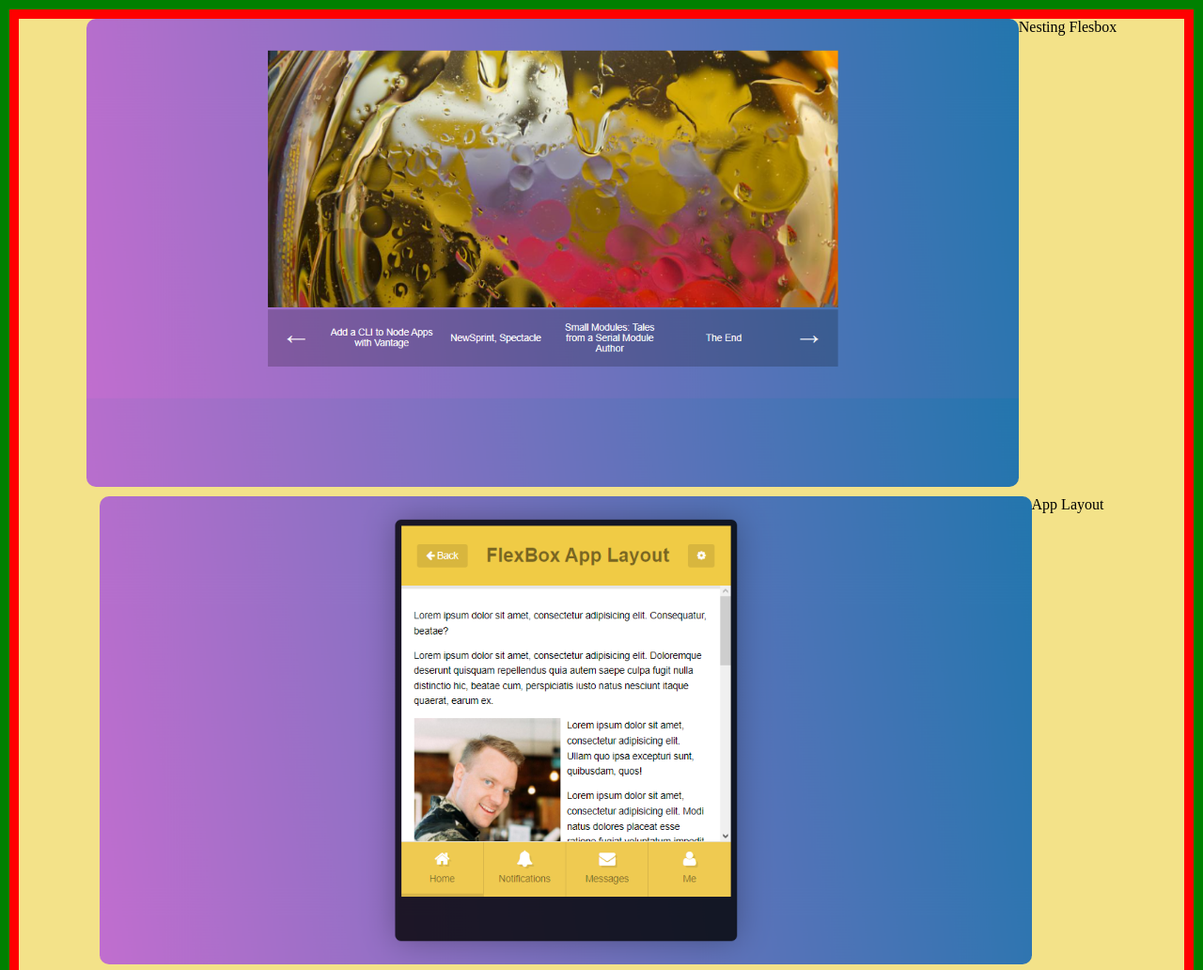
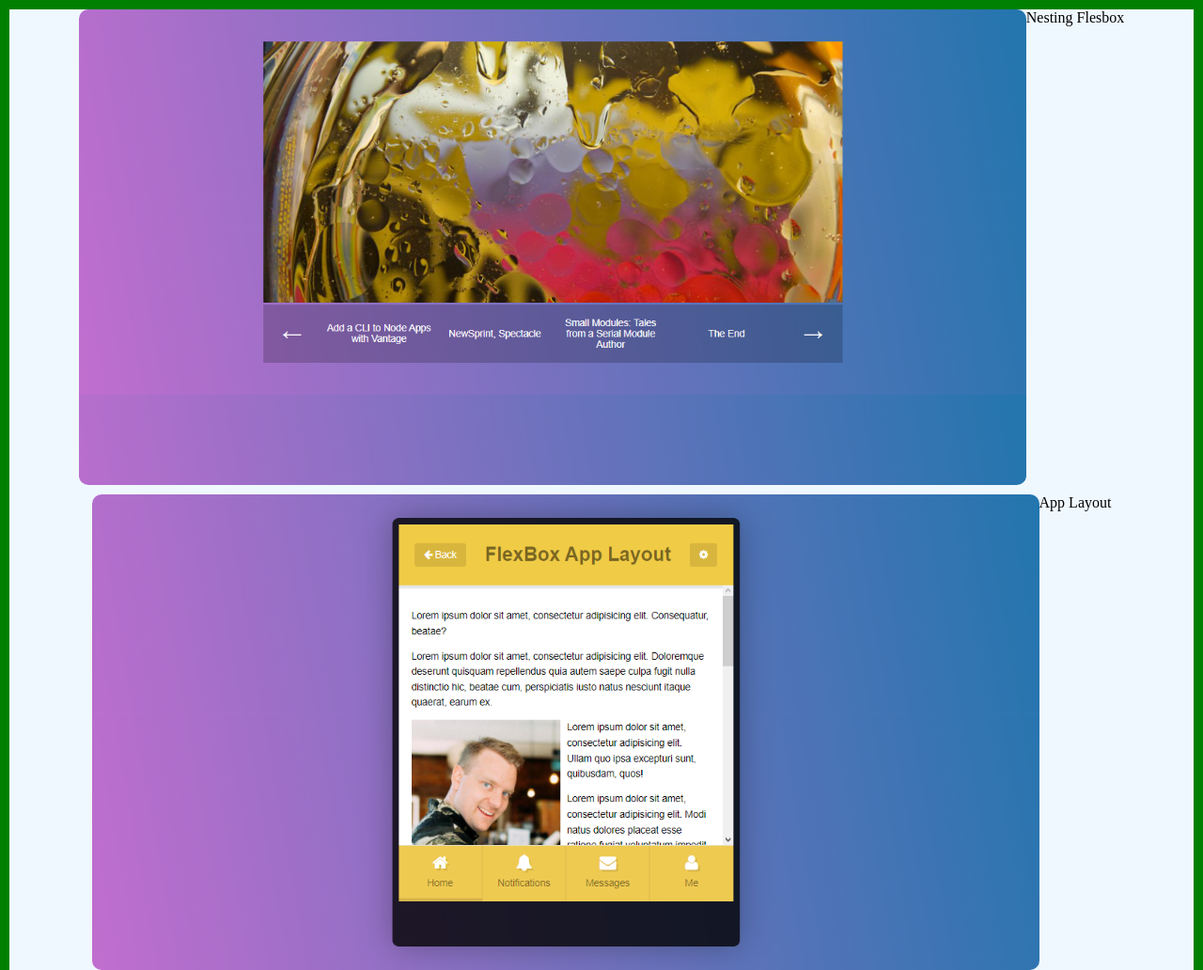
Before and after one commit to purplehippo911/flexbox, a plain HTML site: page index.html in a window 1280 px wide. Shown: the top 1032 px of the page at 94% size. Drawn offline with Linux system fonts and the light colour scheme.

Commit message:
Update style.css

```diff
--- a/style.css
+++ b/style.css
@@ -9,7 +9,7 @@
 
 body {
     min-height:100vh;
-    background-color:rgba(233, 198, 20, 0.5);
+    background-color:aliceblue;
     display:flex;
     flex-direction:column;
     align-items:center;
@@ -27,7 +27,6 @@ body {
  .boxes {
     width:clamp(37rem, 100%, 140rem);
     height:100%;
-    border:10px solid red;
 }
 
 
```
